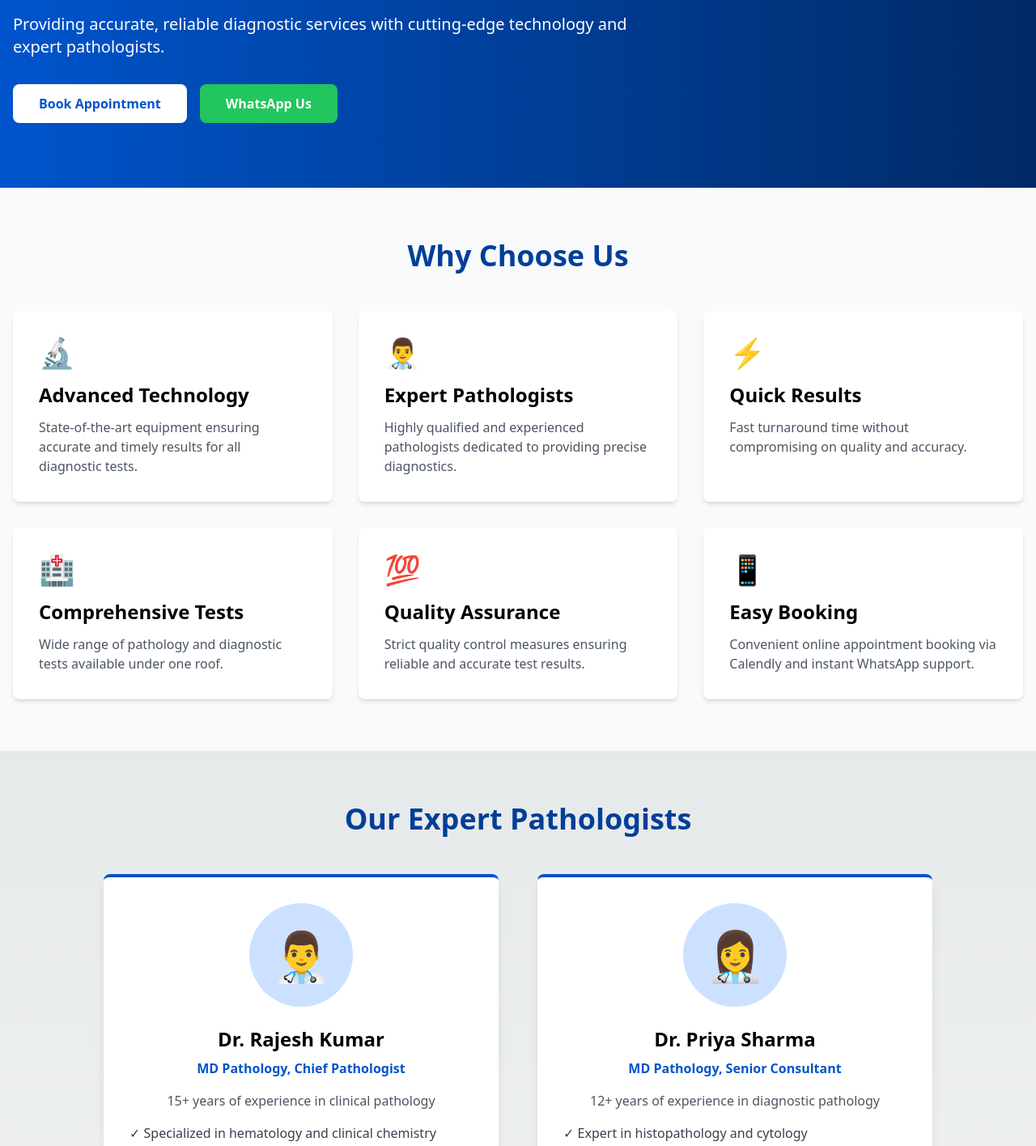
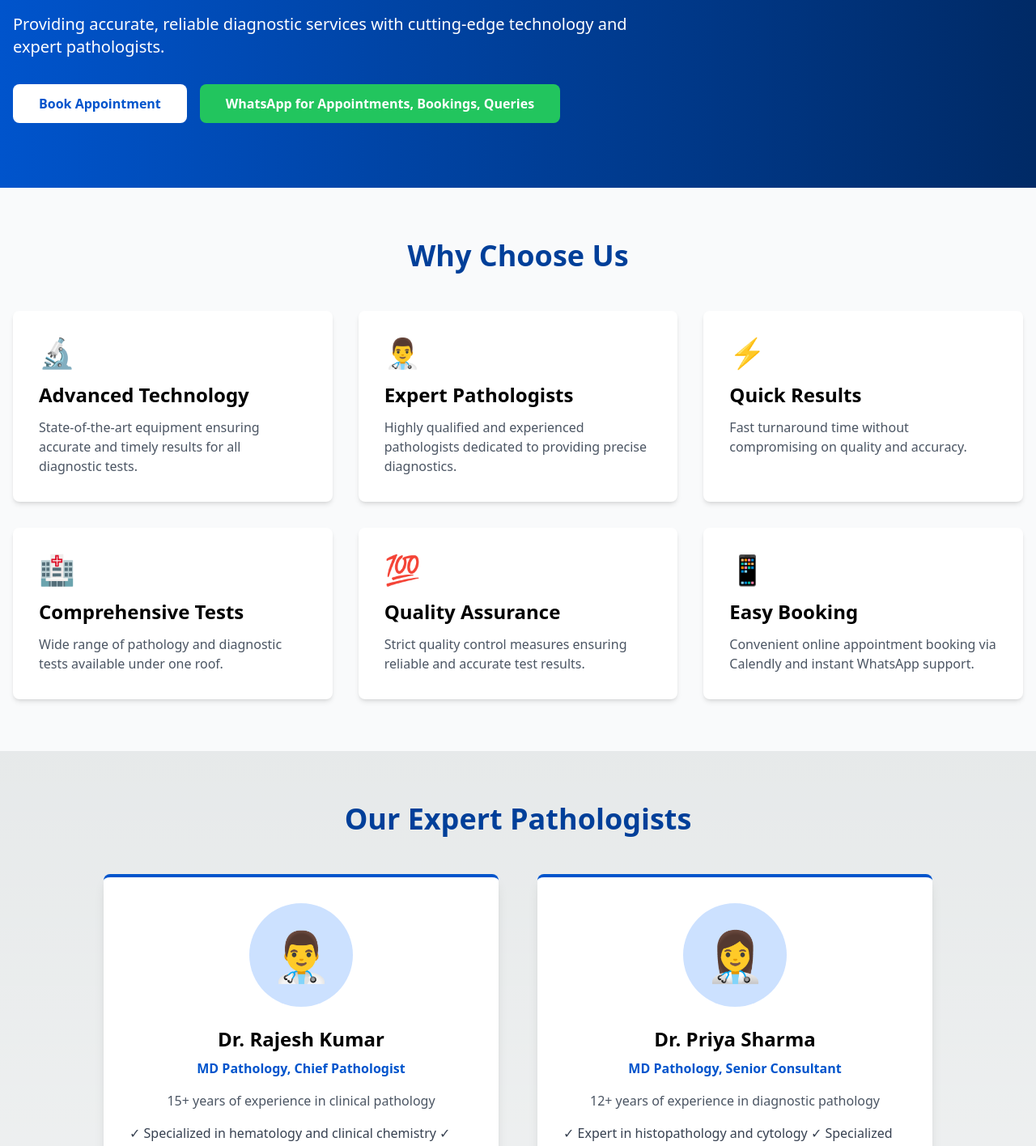
Before and after one commit to citypathologylaboratory-svg/citypathologylaboratory-website, a Next.js app: page / in a window 1280 px wide. Shown: the part 256-1672 px from the top of the page at 81% size. Built offline with nearby package versions, Linux system fonts and the light colour scheme.

Commit message:
Update homepage WhatsApp integration with number 94092 77144

```diff
--- a/app/page.tsx
+++ b/app/page.tsx
@@ -11,14 +11,13 @@ export default function Home() {
               <a href="/book-appointment" className="bg-white text-primary-600 px-8 py-3 rounded-lg font-semibold hover:bg-gray-100 transition">
                 Book Appointment
               </a>
-              <a href="https://wa.me/YOUR_WHATSAPP_NUMBER" target="_blank" rel="noopener noreferrer" className="bg-green-500 hover:bg-green-600 px-8 py-3 rounded-lg font-semibold transition">
-                WhatsApp Us
+              <a href="https://wa.me/919409277144" target="_blank" rel="noopener noreferrer" className="bg-green-500 hover:bg-green-600 px-8 py-3 rounded-lg font-semibold transition">
+                WhatsApp for Appointments, Bookings, Queries
               </a>
             </div>
           </div>
         </div>
       </section>
-
       {/* Why Choose Us Section */}
       <section className="py-16 bg-gray-50">
         <div className="container mx-auto px-4">
@@ -57,7 +56,6 @@ export default function Home() {
           </div>
         </div>
       </section>
-
       {/* Doctors Profiles Section */}
       <section className="py-16">
         <div className="container mx-auto px-4">
@@ -71,9 +69,9 @@ export default function Home() {
               <p className="text-primary-600 text-center mb-4 font-semibold">MD Pathology, Chief Pathologist</p>
               <p className="text-gray-600 text-center mb-4">15+ years of experience in clinical pathology</p>
               <ul className="text-gray-700 space-y-2">
-                <li>✓ Specialized in hematology and clinical chemistry</li>
-                <li>✓ Former consultant at leading hospitals</li>
-                <li>✓ Published researcher in diagnostic medicine</li>
+                ✓ Specialized in hematology and clinical chemistry
+                ✓ Former consultant at leading hospitals
+                ✓ Published researcher in diagnostic medicine
               </ul>
             </div>
             <div className="bg-white p-8 rounded-lg shadow-lg border-t-4 border-primary-600">
@@ -84,15 +82,14 @@ export default function Home() {
               <p className="text-primary-600 text-center mb-4 font-semibold">MD Pathology, Senior Consultant</p>
               <p className="text-gray-600 text-center mb-4">12+ years of experience in diagnostic pathology</p>
               <ul className="text-gray-700 space-y-2">
-                <li>✓ Expert in histopathology and cytology</li>
-                <li>✓ Specialized in cancer diagnostics</li>
-                <li>✓ Certified in molecular pathology</li>
+                ✓ Expert in histopathology and cytology
+                ✓ Specialized in cancer diagnostics
+                ✓ Certified in molecular pathology
               </ul>
             </div>
           </div>
         </div>
       </section>
-
       {/* Services Overview */}
       <section className="py-16 bg-primary-50">
         <div className="container mx-auto px-4">
@@ -122,7 +119,6 @@ export default function Home() {
           </div>
         </div>
       </section>
-
       {/* CTA Section */}
       <section className="py-16 bg-gradient-to-r from-primary-600 to-primary-800 text-white">
         <div className="container mx-auto px-4 text-center">
```
